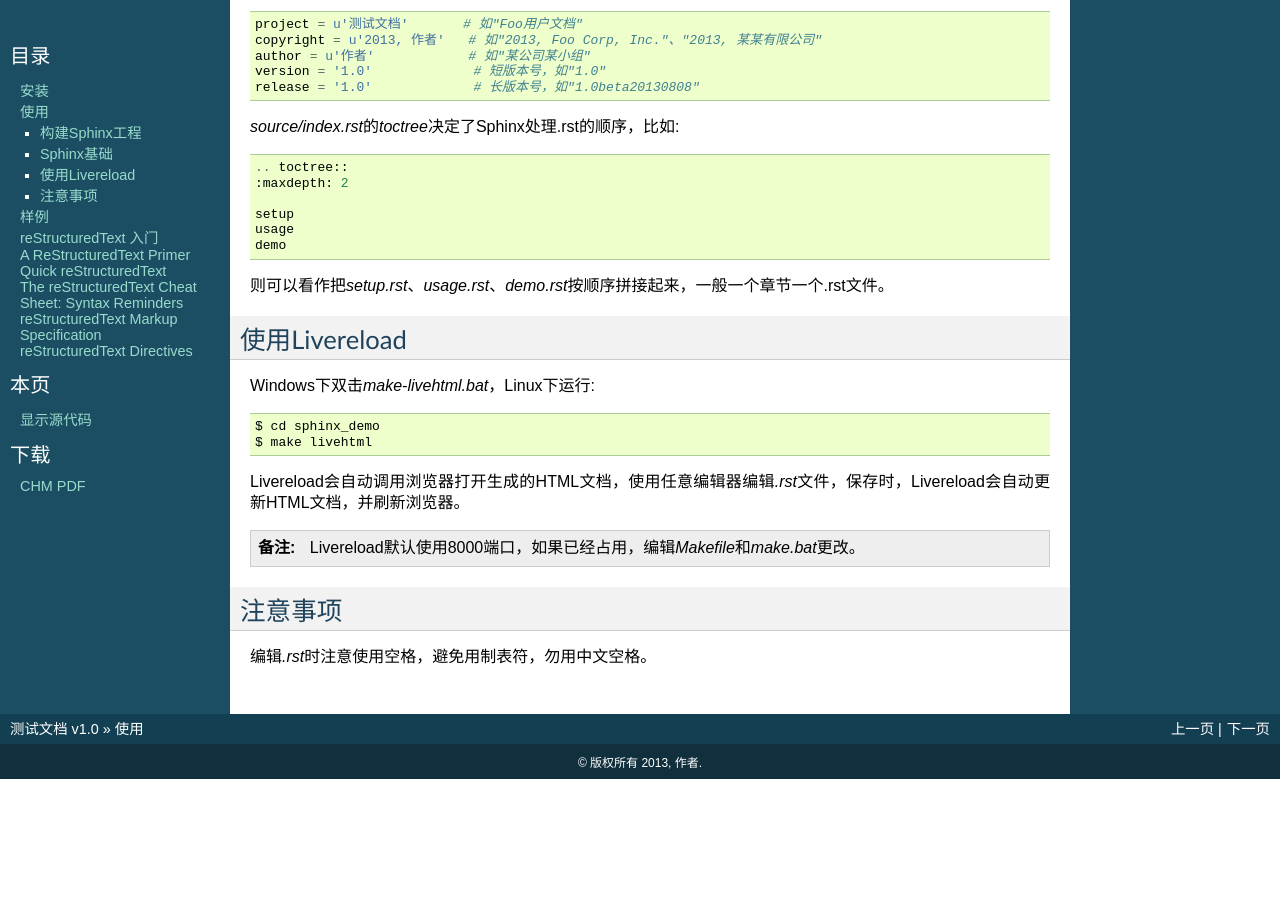
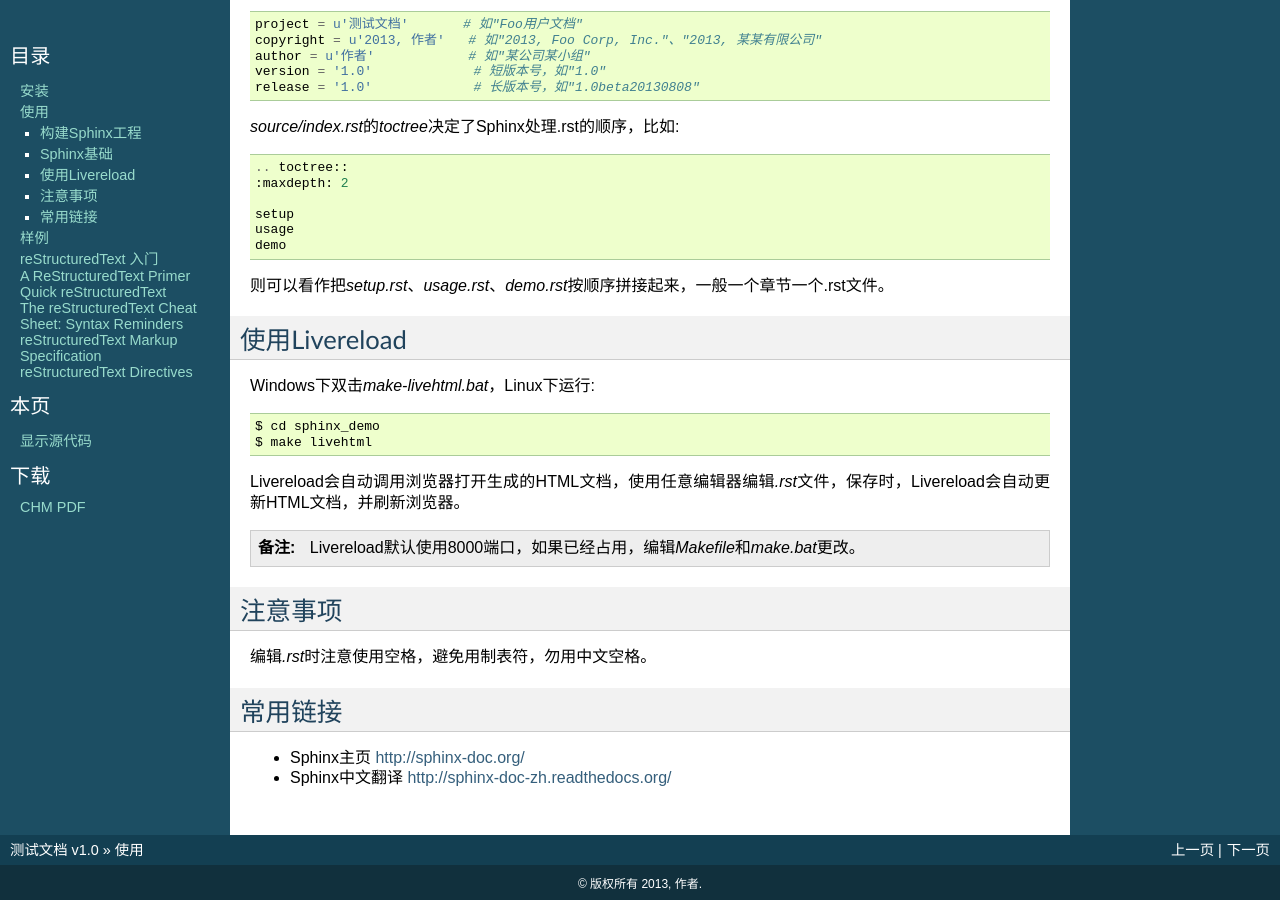
Before and after one commit to azuwis/sphinx_demo, a Sphinx documentation site: the page built from source/usage.rst, in a window 1280 px wide and 900 px high, scrolled down 838 px. Built offline with Sphinx 7.4.7, drawn with Linux system fonts in a browser that asks for light colours; before the commit the page ends 1617 px from its top, so only the background shows below that.

Commit message:
add links

```diff
--- a/source/usage.rst
+++ b/source/usage.rst
@@ -74,3 +74,9 @@ Livereload会自动调用浏览器打开生成的HTML文档，使用任意编辑
 --------
 
 编辑\ `.rst`\ 时注意使用空格，避免用制表符，勿用中文空格。
+
+常用链接
+--------
+
+* Sphinx主页 http://sphinx-doc.org/
+* Sphinx中文翻译 http://sphinx-doc-zh.readthedocs.org/
```
